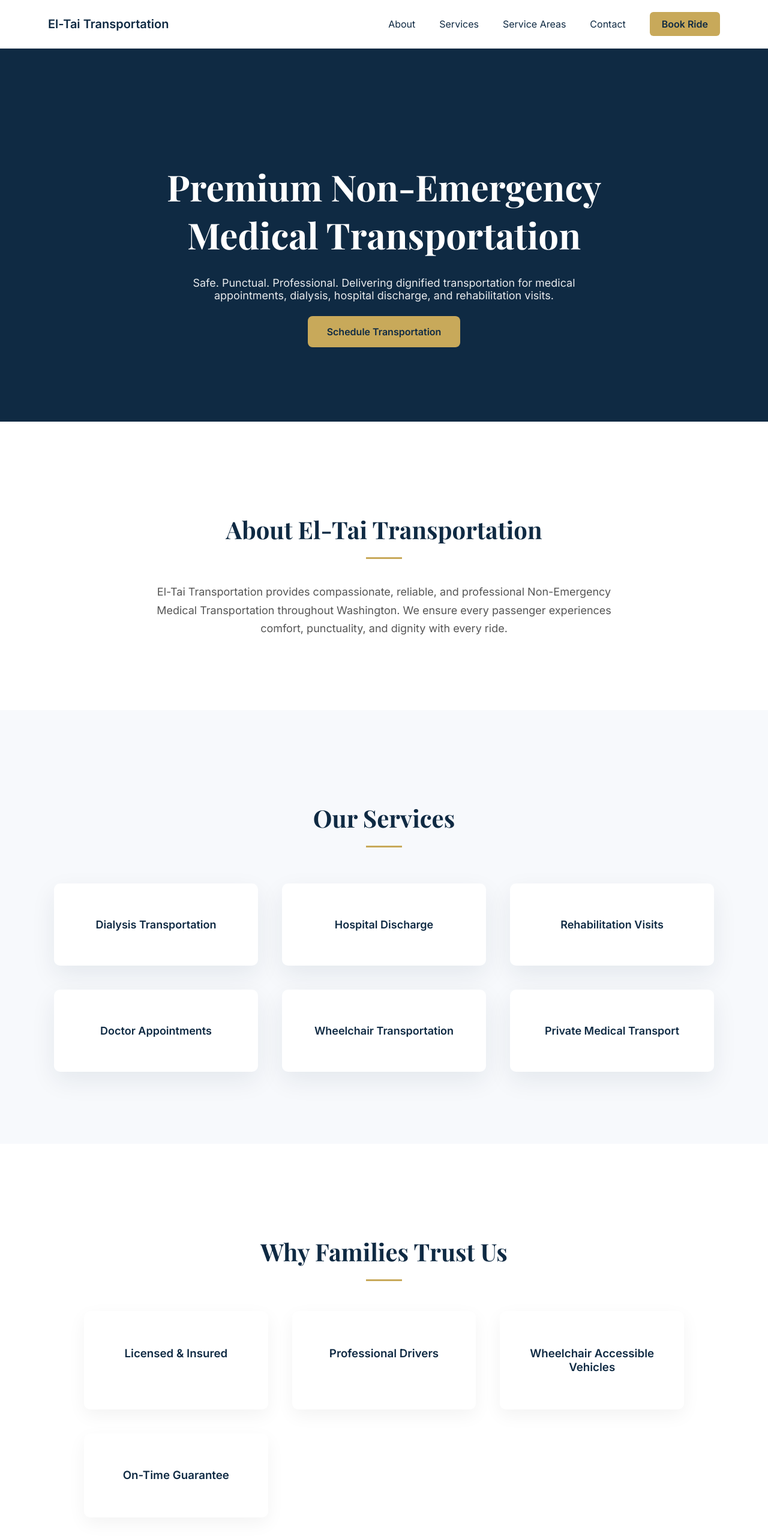
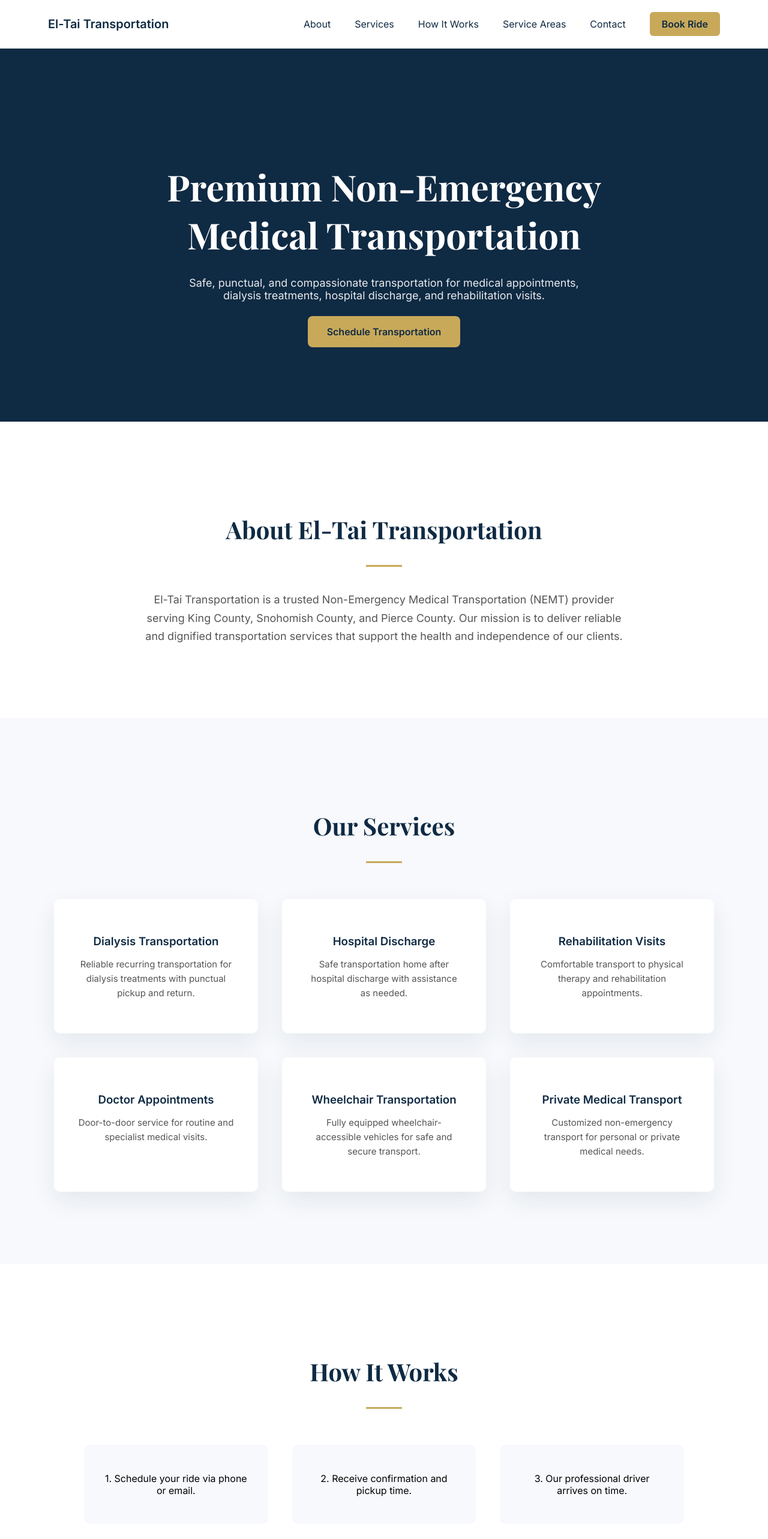
Before and after one commit to WillieKM/el-tai-nemt-v2, a Next.js app: page / in a window 1280 px wide. Shown: the top 2566 px of the page at 60% size. Built offline with nearby package versions, Linux system fonts and the light colour scheme.

Commit message:
Update page content and structure for clarity

```diff
--- a/app/page.tsx
+++ b/app/page.tsx
@@ -25,6 +25,7 @@ export default function Home() {
         <div style={{ display: "flex", gap: "40px", alignItems: "center" }}>
           <a href="#about" style={{ textDecoration: "none", color: "#0F2A43" }}>About</a>
           <a href="#services" style={{ textDecoration: "none", color: "#0F2A43" }}>Services</a>
+          <a href="#how" style={{ textDecoration: "none", color: "#0F2A43" }}>How It Works</a>
           <a href="#areas" style={{ textDecoration: "none", color: "#0F2A43" }}>Service Areas</a>
           <a href="#contact" style={{ textDecoration: "none", color: "#0F2A43" }}>Contact</a>
 
@@ -65,9 +66,9 @@ export default function Home() {
           margin: "0 auto 40px auto",
           opacity: 0.9
         }}>
-          Safe. Punctual. Professional. Delivering dignified
-          transportation for medical appointments, dialysis,
-          hospital discharge, and rehabilitation visits.
+          Safe, punctual, and compassionate transportation for
+          medical appointments, dialysis treatments, hospital
+          discharge, and rehabilitation visits.
         </p>
 
         <a href="#contact" style={{
@@ -76,23 +77,18 @@ export default function Home() {
           padding: "16px 32px",
           borderRadius: "8px",
           textDecoration: "none",
-          fontWeight: 600,
-          fontSize: "16px"
+          fontWeight: 600
         }}>
           Schedule Transportation
         </a>
       </section>
 
       {/* ABOUT */}
-      <section id="about" style={{
-        padding: "120px 20px",
-        textAlign: "center"
-      }}>
+      <section id="about" style={{ padding: "120px 20px", textAlign: "center" }}>
         <h2 style={{
           fontFamily: "Playfair Display, serif",
           fontSize: "40px",
-          color: "#0F2A43",
-          marginBottom: "20px"
+          color: "#0F2A43"
         }}>
           About El-Tai Transportation
         </h2>
@@ -111,11 +107,11 @@ export default function Home() {
           color: "#555",
           lineHeight: 1.7
         }}>
-          El-Tai Transportation provides compassionate,
-          reliable, and professional Non-Emergency Medical
-          Transportation throughout Washington. We ensure
-          every passenger experiences comfort, punctuality,
-          and dignity with every ride.
+          El-Tai Transportation is a trusted Non-Emergency Medical
+          Transportation (NEMT) provider serving King County,
+          Snohomish County, and Pierce County. Our mission is to
+          deliver reliable and dignified transportation services
+          that support the health and independence of our clients.
         </p>
       </section>
 
@@ -128,8 +124,7 @@ export default function Home() {
         <h2 style={{
           fontFamily: "Playfair Display, serif",
           fontSize: "40px",
-          color: "#0F2A43",
-          marginBottom: "20px"
+          color: "#0F2A43"
         }}>
           Our Services
         </h2>
@@ -143,65 +138,77 @@ export default function Home() {
 
         <div style={{
           display: "grid",
-          gridTemplateColumns: "repeat(auto-fit, minmax(250px, 1fr))",
+          gridTemplateColumns: "repeat(auto-fit, minmax(280px, 1fr))",
           gap: "40px",
           maxWidth: "1100px",
           margin: "0 auto"
         }}>
           {[
-            "Dialysis Transportation",
-            "Hospital Discharge",
-            "Rehabilitation Visits",
-            "Doctor Appointments",
-            "Wheelchair Transportation",
-            "Private Medical Transport"
+            {
+              title: "Dialysis Transportation",
+              desc: "Reliable recurring transportation for dialysis treatments with punctual pickup and return."
+            },
+            {
+              title: "Hospital Discharge",
+              desc: "Safe transportation home after hospital discharge with assistance as needed."
+            },
+            {
+              title: "Rehabilitation Visits",
+              desc: "Comfortable transport to physical therapy and rehabilitation appointments."
+            },
+            {
+              title: "Doctor Appointments",
+              desc: "Door-to-door service for routine and specialist medical visits."
+            },
+            {
+              title: "Wheelchair Transportation",
+              desc: "Fully equipped wheelchair-accessible vehicles for safe and secure transport."
+            },
+            {
+              title: "Private Medical Transport",
+              desc: "Customized non-emergency transport for personal or private medical needs."
+            }
           ].map((service) => (
-            <div
-              key={service}
-              style={{
-                background: "white",
-                padding: "40px",
-                borderRadius: "10px",
-                boxShadow: "0 15px 40px rgba(15,42,67,0.08)",
-                transition: "all 0.3s ease"
-              }}
-              onMouseEnter={(e) =>
-                (e.currentTarget.style.transform = "translateY(-8px)")
-              }
-              onMouseLeave={(e) =>
-                (e.currentTarget.style.transform = "translateY(0px)")
-              }
-            >
+            <div key={service.title} style={{
+              background: "white",
+              padding: "40px",
+              borderRadius: "10px",
+              boxShadow: "0 15px 40px rgba(15,42,67,0.08)"
+            }}>
               <h3 style={{
                 color: "#0F2A43",
-                fontSize: "18px"
+                marginBottom: "15px"
               }}>
-                {service}
+                {service.title}
               </h3>
+
+              <p style={{
+                color: "#555",
+                fontSize: "15px",
+                lineHeight: 1.6
+              }}>
+                {service.desc}
+              </p>
             </div>
           ))}
         </div>
       </section>
 
-      {/* TRUST SECTION */}
-      <section style={{
-        padding: "120px 20px",
-        textAlign: "center"
-      }}>
+      {/* HOW IT WORKS */}
+      <section id="how" style={{ padding: "120px 20px", textAlign: "center" }}>
         <h2 style={{
           fontFamily: "Playfair Display, serif",
           fontSize: "40px",
-          color: "#0F2A43",
-          marginBottom: "20px"
+          color: "#0F2A43"
         }}>
-          Why Families Trust Us
+          How It Works
         </h2>
 
         <div style={{
           width: "60px",
           height: "3px",
           background: "#C8A95A",
-          margin: "20px auto 50px auto"
+          margin: "20px auto 60px auto"
         }} />
 
         <div style={{
@@ -212,18 +219,17 @@ export default function Home() {
           margin: "0 auto"
         }}>
           {[
-            "Licensed & Insured",
-            "Professional Drivers",
-            "Wheelchair Accessible Vehicles",
-            "On-Time Guarantee"
-          ].map((item) => (
-            <div key={item} style={{
-              background: "white",
-              padding: "40px",
-              borderRadius: "10px",
-              boxShadow: "0 10px 30px rgba(0,0,0,0.05)"
+            "1. Schedule your ride via phone or email.",
+            "2. Receive confirmation and pickup time.",
+            "3. Our professional driver arrives on time.",
+            "4. Safe transportation to your destination."
+          ].map((step) => (
+            <div key={step} style={{
+              background: "#F7F9FC",
+              padding: "30px",
+              borderRadius: "10px"
             }}>
-              <h3 style={{ color: "#0F2A43" }}>{item}</h3>
+              <p>{step}</p>
             </div>
           ))}
         </div>
@@ -231,15 +237,14 @@ export default function Home() {
 
       {/* SERVICE AREAS */}
       <section id="areas" style={{
+        background: "#F7F9FC",
         padding: "120px 20px",
-        textAlign: "center",
-        background: "#F7F9FC"
+        textAlign: "center"
       }}>
         <h2 style={{
           fontFamily: "Playfair Display, serif",
           fontSize: "40px",
-          color: "#0F2A43",
-          marginBottom: "20px"
+          color: "#0F2A43"
         }}>
           Service Areas
         </h2>
@@ -260,7 +265,7 @@ export default function Home() {
         </p>
       </section>
 
-      {/* CONTACT CTA */}
+      {/* CONTACT */}
       <section id="contact" style={{
         background: "#0F2A43",
         color: "white",
@@ -269,8 +274,7 @@ export default function Home() {
       }}>
         <h2 style={{
           fontFamily: "Playfair Display, serif",
-          fontSize: "40px",
-          marginBottom: "20px"
+          fontSize: "40px"
         }}>
           Request Transportation Today
         </h2>
@@ -282,21 +286,12 @@ export default function Home() {
           margin: "20px auto 40px auto"
         }} />
 
-        <p style={{ marginBottom: "30px", opacity: 0.9 }}>
-          Contact us to schedule safe and reliable medical transportation.
+        <p style={{ marginBottom: "30px" }}>
+          Call us or email to schedule safe and reliable transportation.
         </p>
 
-        <a href="mailto:info@yourdomain.com" style={{
-          background: "#C8A95A",
-          color: "#0F2A43",
-          padding: "18px 40px",
-          borderRadius: "8px",
-          fontWeight: 600,
-          fontSize: "18px",
-          textDecoration: "none"
-        }}>
-          Email Us Now
-        </a>
+        <p>Phone: (XXX) XXX-XXXX</p>
+        <p>Email: info@yourdomain.com</p>
       </section>
 
       {/* FOOTER */}
```
